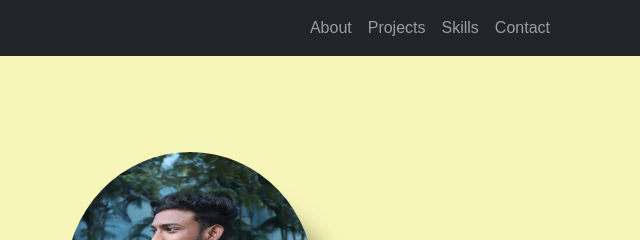
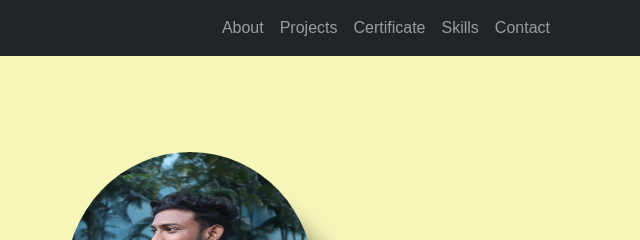
Before and after one commit to tejasvin01/Maatram_MERN_stack, a plain HTML site: page mernstack/myportfolio/index.html in a window 1280 px wide. Shown: the top 240 px of the page, 640-1280 px from the left. Drawn offline with nearby package versions, Linux system fonts and the light colour scheme.

Commit message:
Update index.html

```diff
--- a/mernstack/myportfolio/index.html
+++ b/mernstack/myportfolio/index.html
@@ -129,6 +129,7 @@
           <ul class="navbar-nav ms-auto">
               <li class="nav-item"><a class="nav-link" href="#about">About</a></li>
               <li class="nav-item"><a class="nav-link" href="#projects">Projects</a></li>
+              <li class="nav-item"><a class="nav-link" href="#certificate">Certificate</a></li>
               <li class="nav-item"><a class="nav-link" href="#skills">Skills</a></li>
               <li class="nav-item"><a class="nav-link" href="#contact">Contact</a></li>
           </ul>
@@ -361,7 +362,7 @@
 </section>
 
   <!-- Certificates Section -->
-  <section id="certificates" class="py-5">
+  <section id="certificate" class="py-5">
     <div class="container">
       <h1 class="text-center mb-5" data-aos="fade-up">Certificates</h1>
       <div class="row g-4d-flex overflow-auto flex-nowrap " style="overflow-x: auto; white-space: nowrap;">
```
